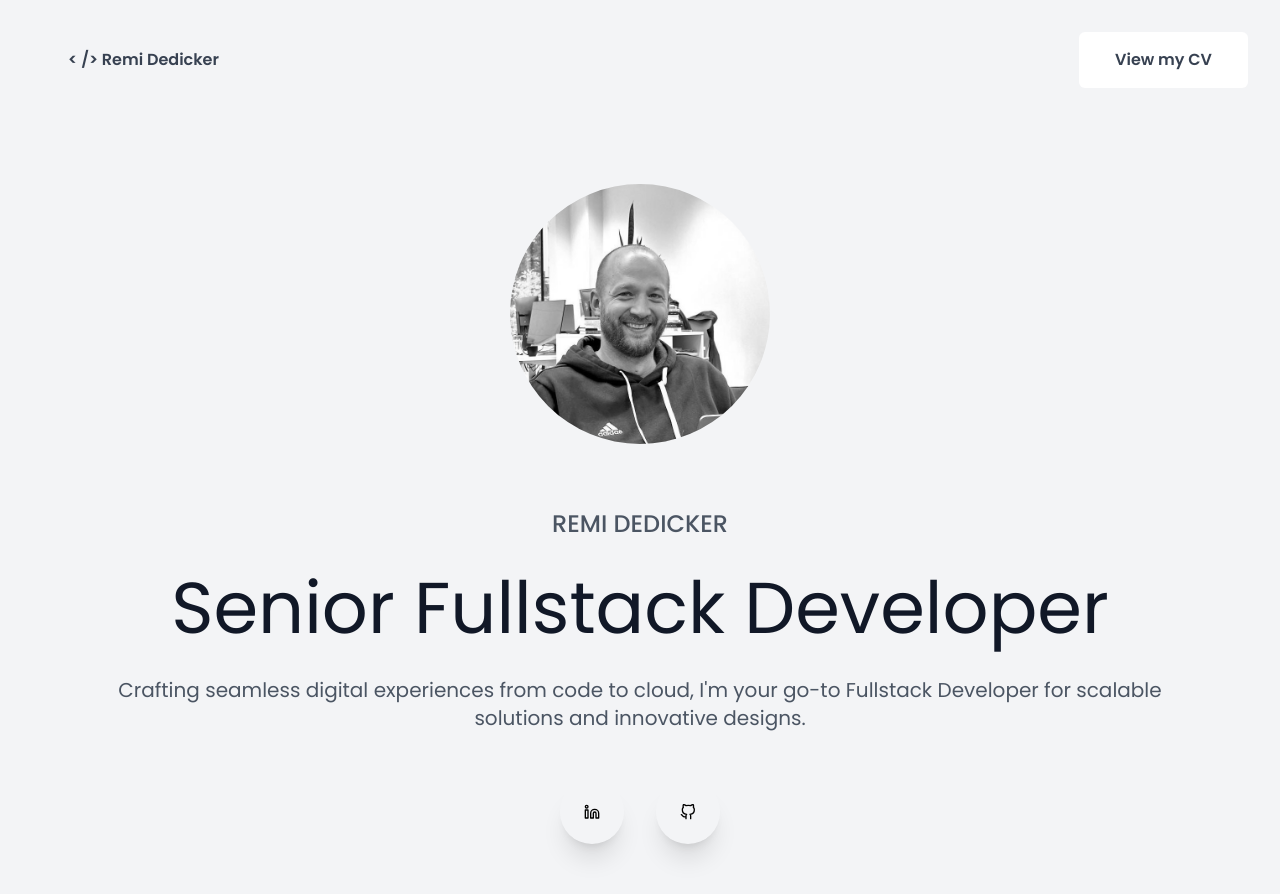
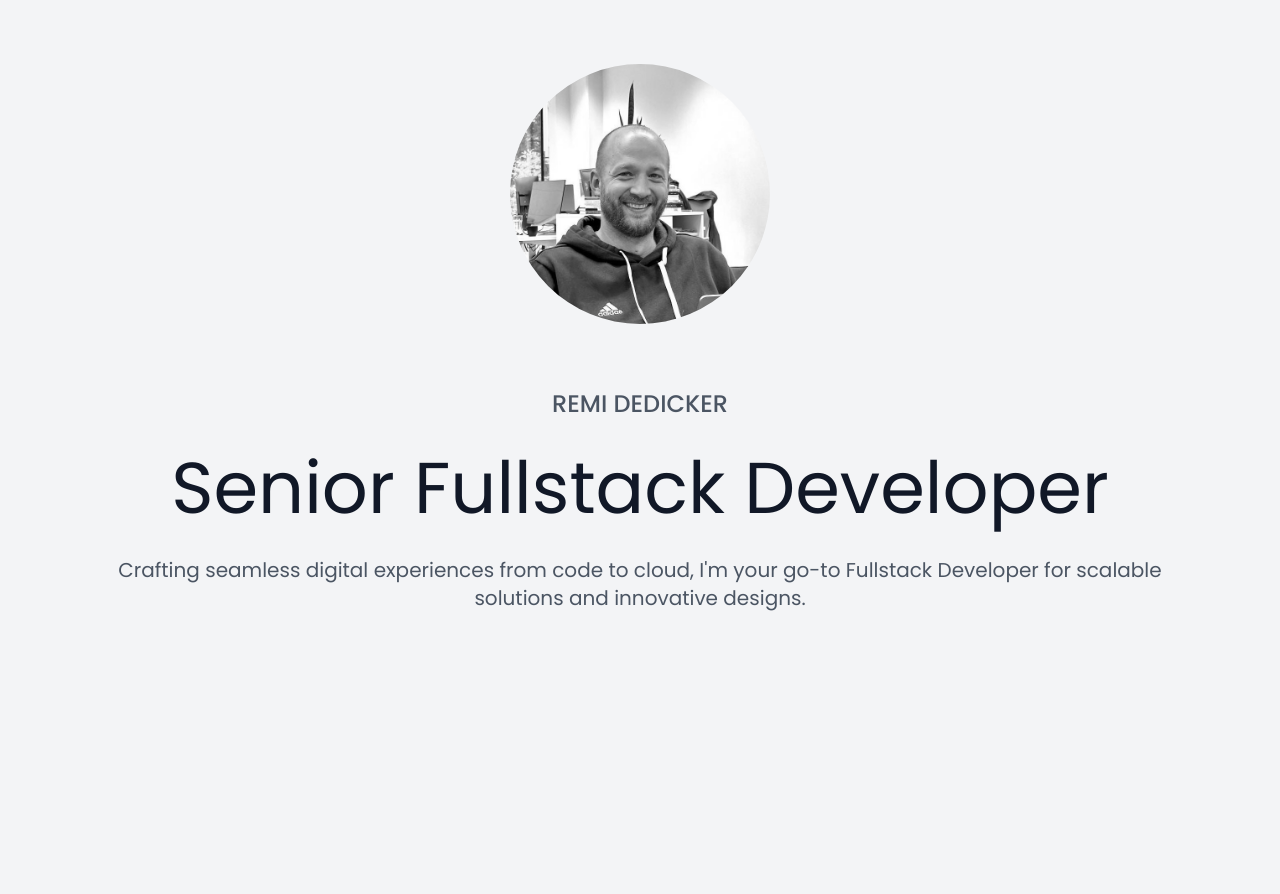
Before and after one commit to dedickerremi/dedickerremi-www, a Next.js app: page / in a window 1280 px wide. Shown: the top 894 px of the page. After the commit the page ends 800 px from the top, so only its background shows below. Built offline with nearby package versions, Linux system fonts and the light colour scheme.

Commit message:
update rootlayout

```diff
--- a/app/layout.tsx
+++ b/app/layout.tsx
@@ -1,8 +1,6 @@
 import { GoogleAnalytics } from "@next/third-parties/google"
 import type { Metadata } from "next"
 import { Poppins } from "next/font/google"
-import { Footer } from "./components/Footer"
-import { Navbar } from "./components/Navbar"
 import "./globals.css"
 
 const inter = Poppins({
@@ -36,11 +34,7 @@ export default function RootLayout({
 }>) {
   return (
     <html lang="en">
-      <body className={`${inter.className} bg-gray-100`}>
-        <Navbar />
-        {children}
-        <Footer />
-      </body>
+      <body className={`${inter.className} bg-gray-100`}>{children}</body>
       <GoogleAnalytics gaId="G-EJMZL9Z45F" />
     </html>
   )
```
